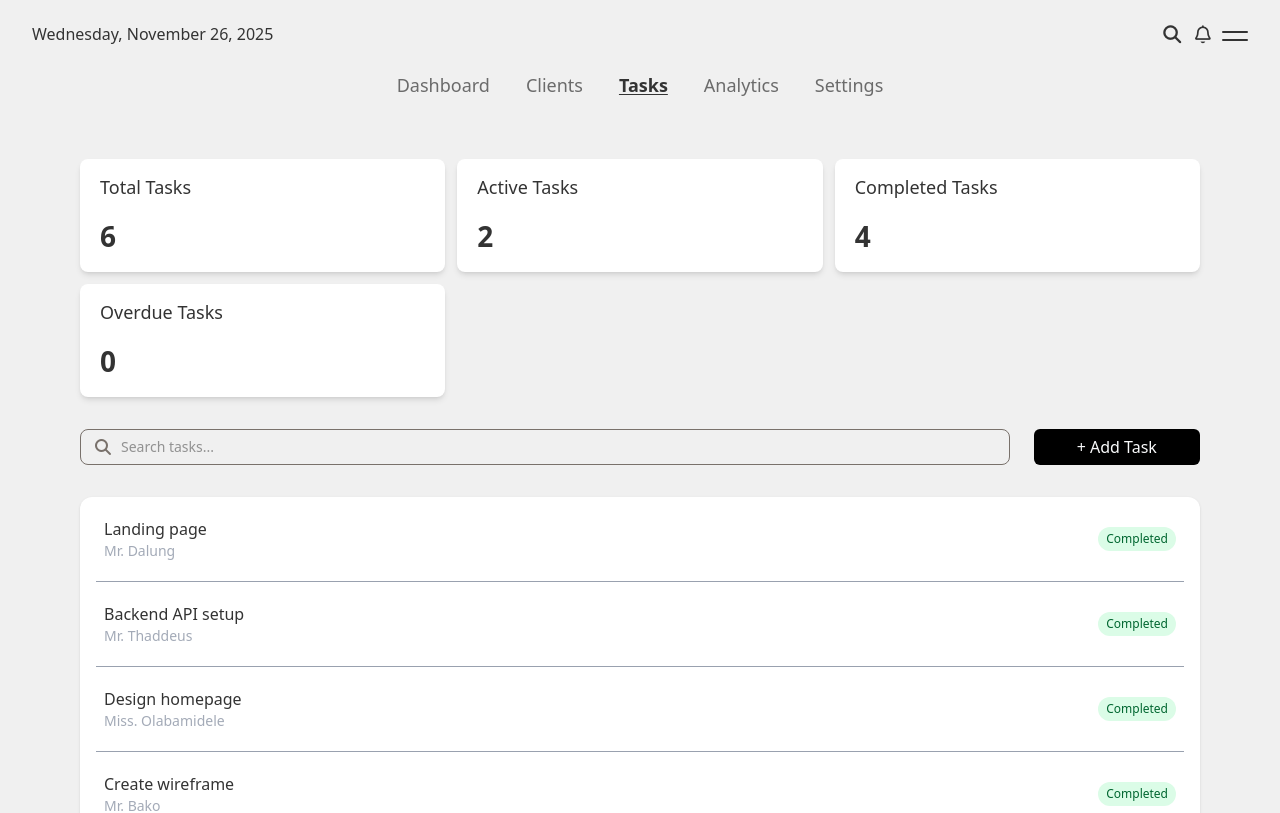
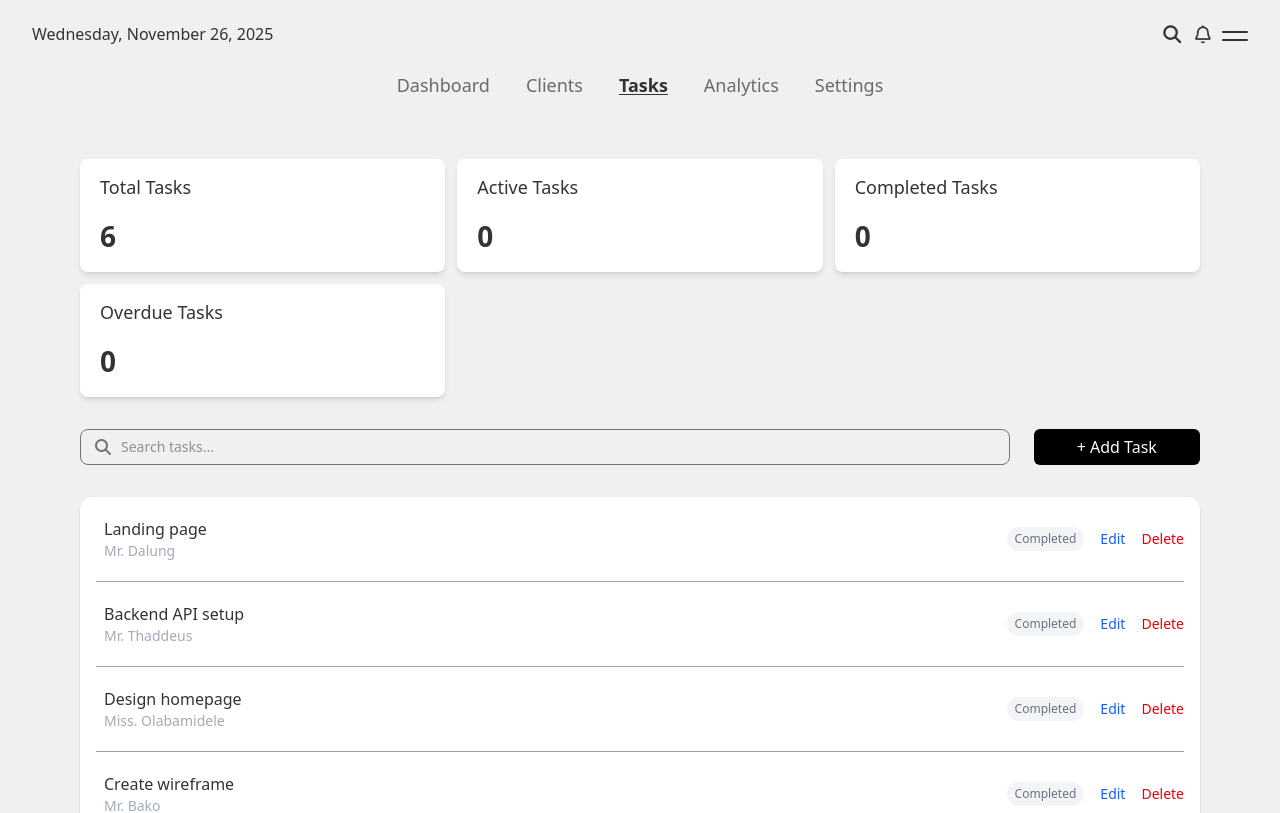
Before and after one commit to Ayungcodes/freelancer-dashboard, a React (Vite) app: page /tasks in a window 1280 px wide. Shown: the top 813 px of the page. Built offline with nearby package versions, Linux system fonts and the light colour scheme.

Commit message:
Added data persistence for tasks

```diff
--- a/src/App.jsx
+++ b/src/App.jsx
@@ -6,11 +6,11 @@ import Tasks from "./sections/Tasks";
 import Analytics from "./sections/Analytics";
 import Settings from "./sections/Settings";
 import { initialClients } from ".";
-import { tasks } from ".";
+import { initialTasks } from ".";
 
 const App = () => {
   const [darkMode, setDarkMode] = useState(
-    localStorage.getItem("theme") === "dark"
+    localStorage.getItem("theme") === "dark",
   );
 
   let userName = "Gaius";
@@ -28,11 +28,48 @@ const App = () => {
     }
   }, [darkMode]);
 
+  // generate unique ID
+  const generateId = () => Date.now();
+
   // Tasks functionality
-  const totalTasks = tasks.length;
-  const activeTasks = tasks.filter((c) => c.status === "In Progress").length;
-  const completedTasks = tasks.filter((c) => c.status === "Completed").length;
-  const overdueTasks = tasks.filter((c) => c.status === "Overdue").length;
+  const [tasks, setTasks] = useState(() => {
+    const savedTasks = localStorage.getItem("tasks");
+    return savedTasks ? JSON.parse(savedTasks) : initialTasks;
+  });
+  const [title, setTitle] = useState("");
+  const [desc, setDesc] = useState("");
+  const [taskStatus, setTaskStatus] = useState("");
+  const [deadline, setDeadline] = useState("");
+  const [assignedClient, setAssignedClient] = useState("");
+
+  const handleSubmit = () => {
+    if (!title || !desc || !deadline || !assignedClient) {
+      return;
+    }
+
+    const newTask = {
+      id: generateId(),
+      title: title,
+      desc: desc,
+      status: taskStatus,
+      deadline: deadline,
+      client: assignedClient,
+    };
+    console.log(newTask);
+    const updatedTasks = [...tasks, newTask];
+    setTasks(updatedTasks);
+    localStorage.setItem("tasks", JSON.stringify(updatedTasks));
+    setTitle("");
+    setDesc("");
+    setDeadline("");
+    setAssignedClient("");
+  };
+
+  const handleDeleteTask = (id) => {
+    const updatedTasks = tasks.filter((task) => task.id !== id);
+    setTasks(updatedTasks);
+    localStorage.setItem("tasks", JSON.stringify(updatedTasks));
+  };
 
   // Clients functionalities
   const [clients, setClients] = useState(() => {
@@ -46,7 +83,7 @@ const App = () => {
   const handleAddClient = () => {
     if (!name || !email) return;
     const newClient = {
-      id: Date.now(),
+      id: generateId(),
       name: name,
       email: email,
       status: status,
@@ -79,7 +116,6 @@ const App = () => {
               setDarkMode={setDarkMode}
               clients={clients}
               tasks={tasks}
-              activeTasks={activeTasks}
             />
           }
         />
@@ -90,7 +126,6 @@ const App = () => {
               darkMode={darkMode}
               userMail={userMail}
               setDarkMode={setDarkMode}
-              initialClients={initialClients}
               handleAddClient={handleAddClient}
               handleDeleteClient={handleDeleteClient}
               clients={clients}
@@ -108,11 +143,19 @@ const App = () => {
               userMail={userMail}
               setDarkMode={setDarkMode}
               tasks={tasks}
-              totalTasks={totalTasks}
-              activeTasks={activeTasks}
-              completedTasks={completedTasks}
-              overdueTasks={overdueTasks}
               clients={clients}
+              title={title}
+              desc={desc}
+              taskStatus={taskStatus}
+              setTaskStatus={setTaskStatus}
+              deadline={deadline}
+              assignedClient={assignedClient}
+              setTitle={setTitle}
+              setDesc={setDesc}
+              setDeadline={setDeadline}
+              setAssignedClient={setAssignedClient}
+              handleSubmit={handleSubmit}
+              handleDeleteTask={handleDeleteTask}
             />
           }
         />
--- a/src/components/ClientsList.jsx
+++ b/src/components/ClientsList.jsx
@@ -9,6 +9,7 @@ const ClientsList = ({
   setEmail,
   setName,
 }) => {
+  // search and add client area state
   const [searchTerm, setSearchTerm] = useState("");
   const [addClientArea, setAddClientArea] = useState(false);
 
--- a/src/index.js
+++ b/src/index.js
@@ -38,7 +38,7 @@ const initialClients = [
   },
 ];
 
-const tasks = [
+const initialTasks = [
   {
     id: 1,
     title: "Landing page",
@@ -89,4 +89,4 @@ const tasks = [
   },
 ];
 
-export { initialClients, tasks };
+export { initialClients, initialTasks };
--- a/src/sections/Clients.jsx
+++ b/src/sections/Clients.jsx
@@ -5,7 +5,6 @@ const Clients = ({
   darkMode,
   userMail,
   setDarkMode,
-  initialClients,
   handleAddClient,
   handleDeleteClient,
   clients,
@@ -23,7 +22,6 @@ const Clients = ({
       <div className="px-2 mt-8 md:px-8 lg:px-20">
         <ClientsList
           darkMode={darkMode}
-          initialClients={initialClients}
           handleAddClient={handleAddClient}
           handleDeleteClient={handleDeleteClient}
           clients={clients}
--- a/src/sections/Dashboard.jsx
+++ b/src/sections/Dashboard.jsx
@@ -4,30 +4,69 @@ import RecentTasks from "../components/RecentTasks";
 import RevenueChart from "../components/RevenueChart";
 import Navbar from "./Navbar";
 
-const Dashboard = ({ userName, darkMode, userMail, setDarkMode, clients, activeTasks, tasks }) => {
+const Dashboard = ({
+  userName,
+  darkMode,
+  userMail,
+  setDarkMode,
+  clients,
+  tasks,
+}) => {
+  // clients stats
   const totalCLients = clients.length;
-  const activeClients = clients.filter(c => c.status === "Active").length;
-  const inactiveClients = clients.filter(c => c.status === "Inactive").length;
+  const activeClients = clients.filter((c) => c.status === "Active").length;
+  const inactiveClients = clients.filter((c) => c.status === "Inactive").length;
+
+  // tasks stats
+  const completedTasks = tasks.filter(
+    (c) => c.status === "Inactive",
+  ).length;
+  const activeTasks = tasks.filter(
+    (c) => c.status === "Active",
+  ).length;
+
   return (
     <section className="w-screen h-screen mx-auto">
-      <Navbar darkMode={darkMode} userMail={userMail} setDarkMode={setDarkMode} />
+      <Navbar
+        darkMode={darkMode}
+        userMail={userMail}
+        setDarkMode={setDarkMode}
+      />
       <div
         className={`w-full relative top-0 right-0 left-0 mt-8 px-2 md:px-8 lg:px-20`}
       >
         <div className="w-full h-full flex flex-col space-y-5">
           {/* welcome message */}
           <div>
-            <h1 className="text-xl md:text-3xl font-semibold">Welcome back, {userName}👋🏾</h1>
+            <h1 className="text-xl md:text-3xl font-semibold">
+              Welcome back, {userName}👋🏾
+            </h1>
           </div>
           {/* cards */}
           <div className="grid grid-cols-3 gap-3 mt-14 lg:mt-6">
-            <Card title="Total Clients" value={totalCLients} darkMode={darkMode} />
-            <Card title="Active Clients" value={activeClients} darkMode={darkMode} />
-            <Card title="Inactive Clients" value={inactiveClients} darkMode={darkMode} />
-            <Card title="Active Projects" value={activeTasks} darkMode={darkMode} />
             <Card
-              title="Tasks Completed (This Month)"
-              value={9}
+              title="Total Clients"
+              value={totalCLients}
+              darkMode={darkMode}
+            />
+            <Card
+              title="Active Clients"
+              value={activeClients}
+              darkMode={darkMode}
+            />
+            <Card
+              title="Inactive Clients"
+              value={inactiveClients}
+              darkMode={darkMode}
+            />
+            <Card
+              title="Active Projects"
+              value={activeTasks}
+              darkMode={darkMode}
+            />
+            <Card
+              title="Tasks Completed"
+              value={completedTasks}
               darkMode={darkMode}
             />
             <Card
--- a/src/sections/Tasks.jsx
+++ b/src/sections/Tasks.jsx
@@ -7,55 +7,41 @@ const Tasks = ({
   userMail,
   setDarkMode,
   tasks,
-  totalTasks,
-  activeTasks,
-  completedTasks,
-  overdueTasks,
   clients,
+  setTitle,
+  setDesc,
+  setTaskStatus,
+  setDeadline,
+  setAssignedClient,
+  title,
+  desc,
+  deadline,
+  assignedClient,
+  handleSubmit,
+  handleDeleteTask,
 }) => {
+  // task stats
+  const totalTasks = tasks.length;
+  const activeTasks = tasks.filter(
+    (c) => c.status === "Active",
+  ).length;
+  const completedTasks = tasks.filter(
+    (c) => c.status === "Inactive",
+  ).length;
+  const overdueTasks = tasks.filter(
+    (c) => c.status === "Overdue",
+  ).length;
+
+  // search and add tasks area state
   const [searchTerm, setSearchTerm] = useState("");
   const [addTasksArea, setAddTasksArea] = useState(false);
 
   const filteredTasks = tasks.filter((task) =>
-    task.title.toLowerCase().includes(searchTerm.toLowerCase())
+    task.title.toLowerCase().includes(searchTerm.toLowerCase()),
   );
+
   const handleOpenTasks = () => {
     setAddTasksArea((prev) => !prev);
-  };
-  const [nowTasks, setNowTasks] = useState(() => {
-    const savedTasks = localStorage.getItem("tasks");
-    return savedTasks ? JSON.parse(savedTasks) : [];
-  })
-  const [title, setTitle] = useState("");
-  const [desc, setDesc] = useState("");
-  const [status, setStatus] = useState("");
-  const [deadline, setDeadline] = useState("");
-  const [assignedClient, setAssignedClient] = useState("");
-
-  const handleSubmit = () => {
-    if (!title || !desc || !deadline || !assignedClient) {
-      // alert("Fill all fields");
-      return;
-    }
-
-    const newTask = {
-      id: Date.now(),
-      title,
-      desc,
-      status,
-      deadline,
-      client: assignedClient,
-    };
-
-    console.log("Task added:", newTask);
-
-    const updatedTasks = [...nowTasks, newTask];
-    setNowTasks(updatedTasks)
-    localStorage.setItem("tasks", JSON.stringify(updatedTasks));
-    setTitle("");
-    setDesc("");
-    setDeadline("");
-    setAssignedClient("");
   };
 
   return (
@@ -79,6 +65,7 @@ const Tasks = ({
         />
         <Card title="Overdue Tasks" value={overdueTasks} darkMode={darkMode} />
       </div>
+
       {/* search and add tasks */}
       <div className="flex justify-between gap-3 mt-8 w-full">
         <div className="lg:w-[83%] md:w-[70vw] w-[62vw] flex items-center gap-2 border border-stone-500 rounded-lg px-3 py-1">
@@ -104,6 +91,8 @@ const Tasks = ({
         >
           + Add Task
         </button>
+
+        {/* Add Tasks pop up Area */}
         <div
           className={`fixed w-screen bottom-0 left-0 ${
             darkMode ? "bg-stone-800/95" : "bg-white/95"
@@ -145,10 +134,16 @@ const Tasks = ({
               onChange={(e) => setAssignedClient(e.target.value)}
               className="py-2 px-3 border border-stone-500 rounded-md w-[70vw] bg-transparent"
             >
-              <option value="" className="text-stone-600 bg-stone-300">Select Client</option>
+              <option value="" className="text-stone-600 bg-stone-300">
+                Select Client
+              </option>
 
               {clients.map((c) => (
-                <option key={c.id} value={c.name} className="text-stone-900 text-[14px] bg-stone-300">
+                <option
+                  key={c.id}
+                  value={c.name}
+                  className="text-stone-900 text-[14px] bg-stone-300"
+                >
                   {c.name}
                 </option>
               ))}
@@ -161,7 +156,7 @@ const Tasks = ({
                   type="radio"
                   name="status"
                   value="Active"
-                  onChange={(e) => setStatus(e.target.value)}
+                  onChange={(e) => setTaskStatus(e.target.value)}
                 />
                 Active
               </label>
@@ -171,7 +166,7 @@ const Tasks = ({
                   type="radio"
                   name="status"
                   value="Inactive"
-                  onChange={(e) => setStatus(e.target.value)}
+                  onChange={(e) => setTaskStatus(e.target.value)}
                 />
                 Inactive
               </label>
@@ -220,16 +215,25 @@ const Tasks = ({
                 <p className="font-medium">{task.title}</p>
                 <p className="text-sm text-gray-400/90">{task.client}</p>
               </div>
-              <div className="flex items-center gap-4 px-2">
+              <div className="flex items-center gap-4">
                 <span
                   className={`px-2 py-1 text-xs rounded-full ${
-                    task.status === "Completed"
+                    task.status === "Active"
                       ? "bg-green-100 text-green-800"
                       : "bg-gray-100 text-gray-500"
                   }`}
                 >
                   {task.status}
                 </span>
+                <button className="text-blue-600 hover:underline text-sm">
+                  Edit
+                </button>
+                <button
+                  onClick={() => handleDeleteTask(task.id)}
+                  className="text-red-600 hover:underline text-sm"
+                >
+                  Delete
+                </button>
               </div>
             </div>
           ))}
```
Also changed, not shown: src/components/RecentTasks.jsx (+4 -3 lines).
